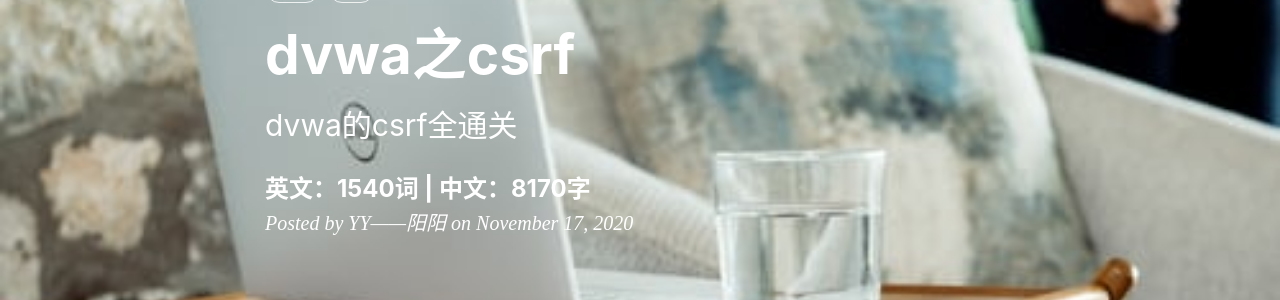
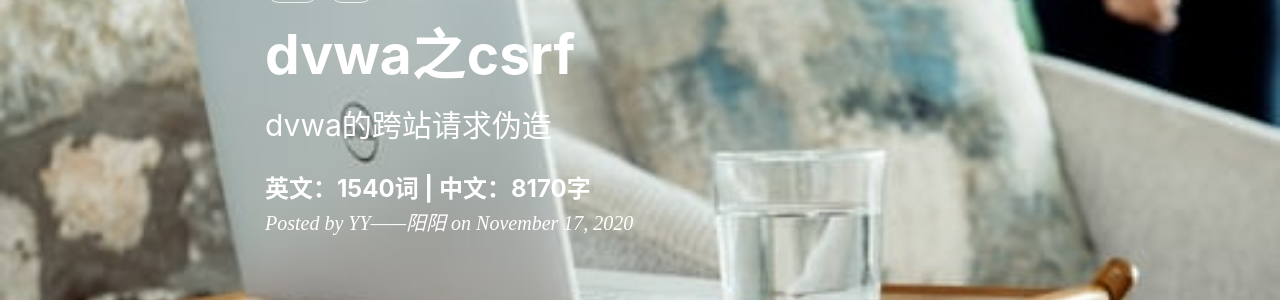
Before and after one commit to yangyang-linux/yangyang-linux.github.io, a Jekyll site: the page built from _posts/2020-11-19-dvwa之csrf.md, in a window 1280 px wide and 900 px high. Shown: the part 175-475 px from the top of the window. Built offline with Jekyll 4.4.1, drawn with Linux system fonts in a browser that asks for light colours; nearby versions of some CDN libraries; comment, search, counter and statistics services are not loaded.

Commit message:
Update 2020-11-19-dvwa之csrf.md

```diff
--- a/_posts/2020-11-19-dvwa之csrf.md
+++ b/_posts/2020-11-19-dvwa之csrf.md
@@ -1,7 +1,7 @@
 ---
 layout:     post
 title:      dvwa之csrf
-subtitle:   dvwa的csrf全通关
+subtitle:   dvwa的跨站请求伪造
 date:       2020-11-17
 author:     YY——阳阳
 header-img: img/post/1.jpg
```
